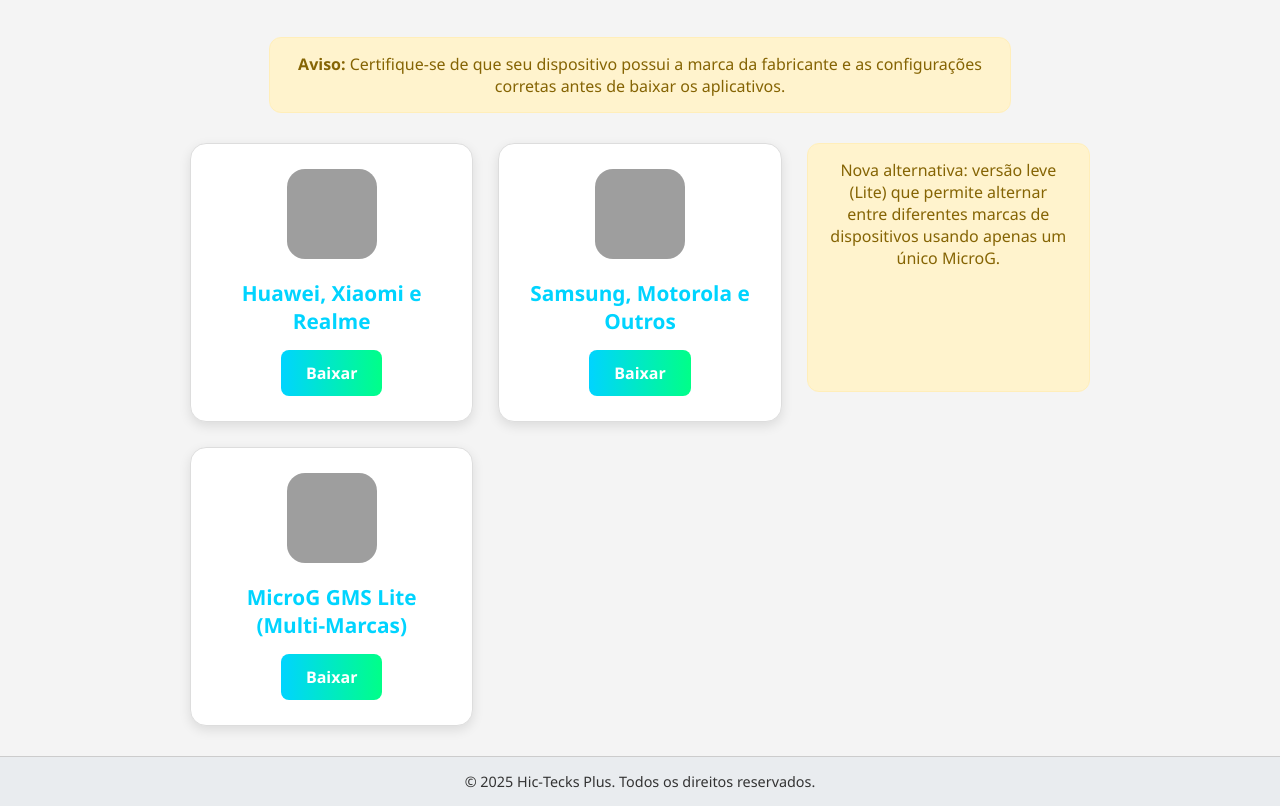
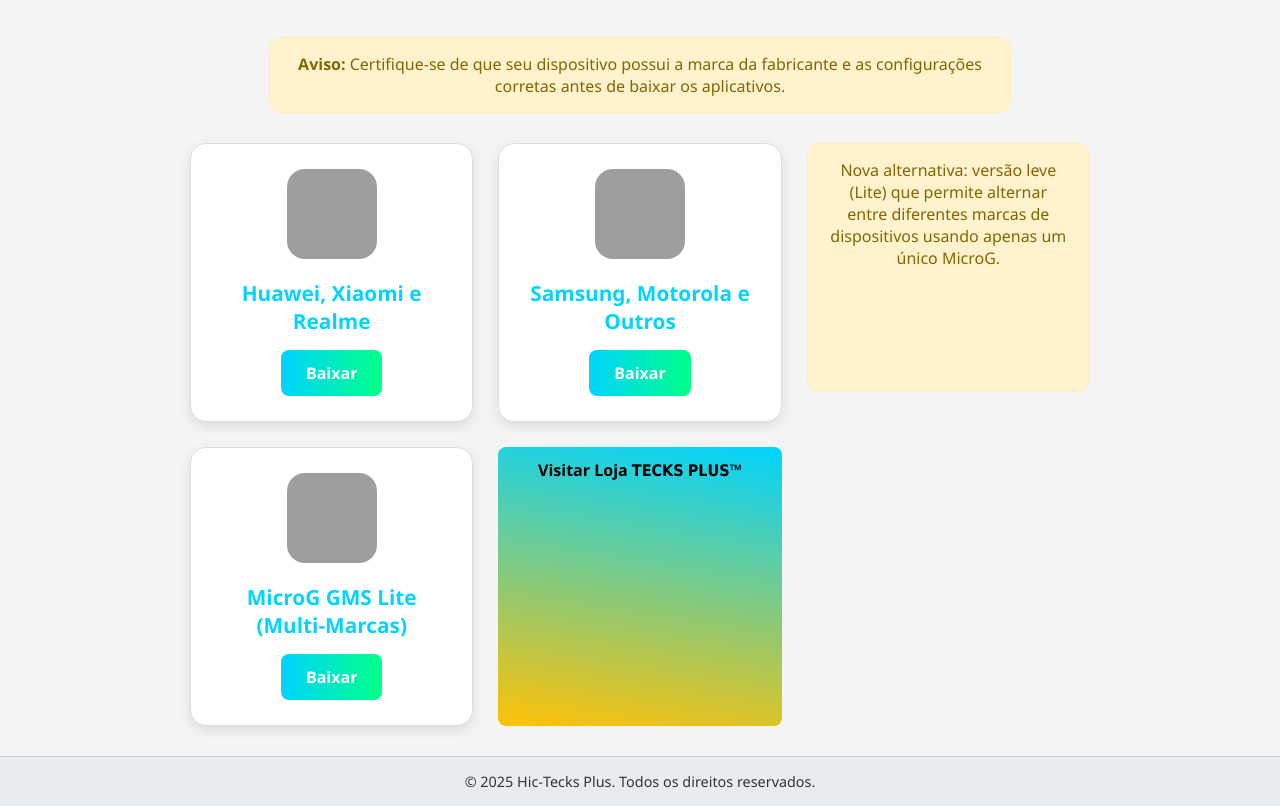
Before and after one commit to Dyellopes/Hic-Tecks.Microg.com, a plain HTML site: page index.html in a window 1280 px wide. Shown: the part 204-1010 px from the top of the page. Drawn offline with Linux system fonts and the light colour scheme; grey boxes are pictures that could not be loaded.

Commit message:
Add files via upload

```diff
--- a/index.html
+++ b/index.html
@@ -8,6 +8,11 @@
     :root {
       --primary: #00d4ff;
       --accent: #00ff88;
+      --warning: #ffc107;
+      --success: #28a745;
+      --error: #dc3545;
+      --background: #121212;
+      --secondary: #6c757d;
       --text-light: #f1f1f1;
       --text-dark: #212529;
     }
@@ -103,13 +108,27 @@
       padding: 12px 25px;
       border: none;
       border-radius: 8px;
-      font-size: 1em;
+      font-size: 1em
+      text-align: center;
       font-weight: bold;
       text-decoration: none;
       display: inline-block;
       transition: opacity 0.3s ease;
     }
-
+.site-rvx {
+  background: linear-gradient(9deg, var(--warning), var(--primary));
+  color: #000;
+  padding: 12px 25px;
+  border: none;
+  position: relative;
+  border-radius: 8px;
+  font-size: 1em;
+  text-align: center;
+  font-weight: bold;
+  text-decoration: none;
+  transition: opacity 0.3s ease;
+  display: inline-block;
+}
     .download-button:hover {
       opacity: 0.85;
     }
@@ -210,9 +229,9 @@
         <div class="app-title">MicroG GMS Lite (Multi‑Marcas)</div>
         <a href="https://migly.in/yVdY" class="download-button">Baixar</a>
       </div>
-    </div>
+              <a href="https://rvxupdatehctp.netlify.app/" class="site-rvx">Visitar Loja 𝗧𝗘𝗖𝗞𝗦 𝗣𝗟𝗨𝗦™</a>
+              </div>
   </main>
-
   <footer>
     © 2025 Hic‑Tecks Plus. Todos os direitos reservados.
   </footer>
```
